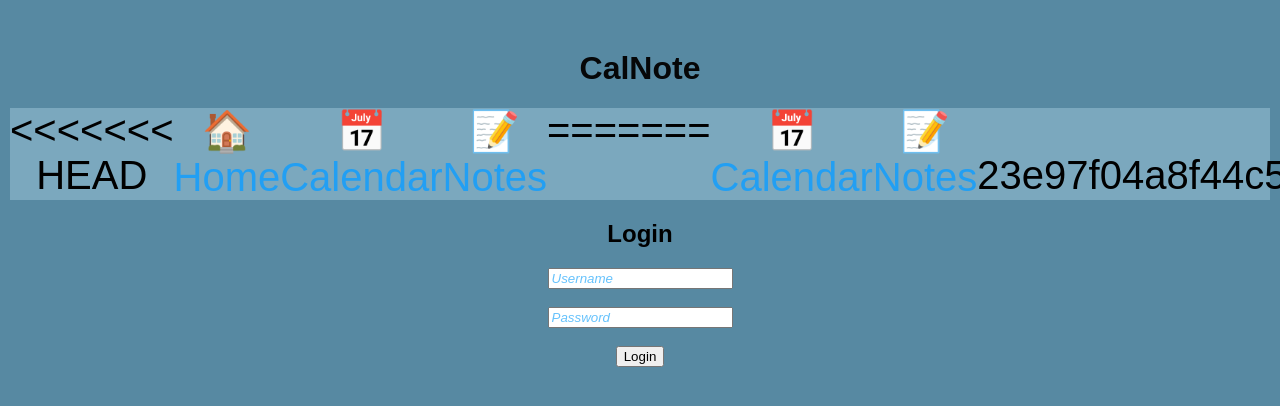
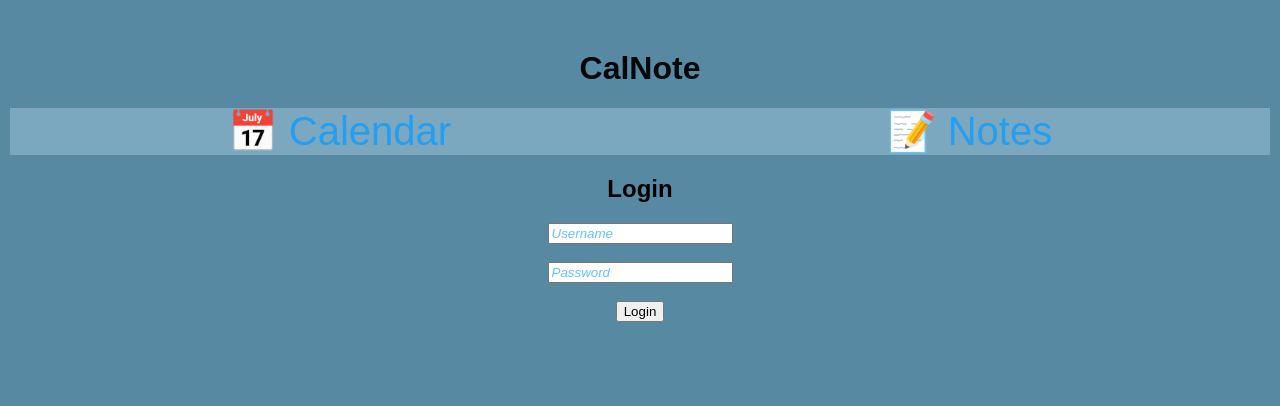
Before and after one commit to ktzwong/2911-Agile-Project, a Flask app: page / in a window 1280 px wide; the page is wider, and only the part inside the window is pictured. Shown: the top 406 px of that part. Run offline with Flask 3, Linux system fonts and the light colour scheme.

Commit message:
Update home page with  nav link and styling improvements

```diff
--- a/templates/calendar.html
+++ b/templates/calendar.html
@@ -10,6 +10,7 @@
   <nav>
     <ul>
       <li><a href="{{ url_for('home') }}">🏠 Home</a></li>
+
       <li><a href="{{ url_for('notes_view') }}">📝 Notes</a></li>
     </ul>
   </nav>
--- a/templates/home.html
+++ b/templates/home.html
@@ -10,14 +10,9 @@
 
     <nav>
         <ul>
-<<<<<<< HEAD
-            <li><a href="{{ url_for('home') }}">🏠 Home</a></li>
-            <li><a href="{{ url_for('calendar_view') }}">📅 Calendar</a></li>
-            <li><a href="{{ url_for('notes_view') }}">📝 Notes</a></li>
-=======
+
           <li><a href="{{ url_for('calendar_view') }}">📅 Calendar</a></li>
           <li><a href="{{ url_for('notes_view') }}">📝 Notes</a></li>
->>>>>>> 23e97f04a8f44c58010ddafbce2aeed506bdf526
         </ul>
     </nav>
 
--- a/templates/notes.html
+++ b/templates/notes.html
@@ -11,6 +11,7 @@
         <ul>
           <li><a href="{{ url_for('home') }}">🏠 Home</a></li>
           <li><a href="{{ url_for('calendar_view') }}">📅 Calendar</a></li>
+
         </ul>
     </nav>
 
```
